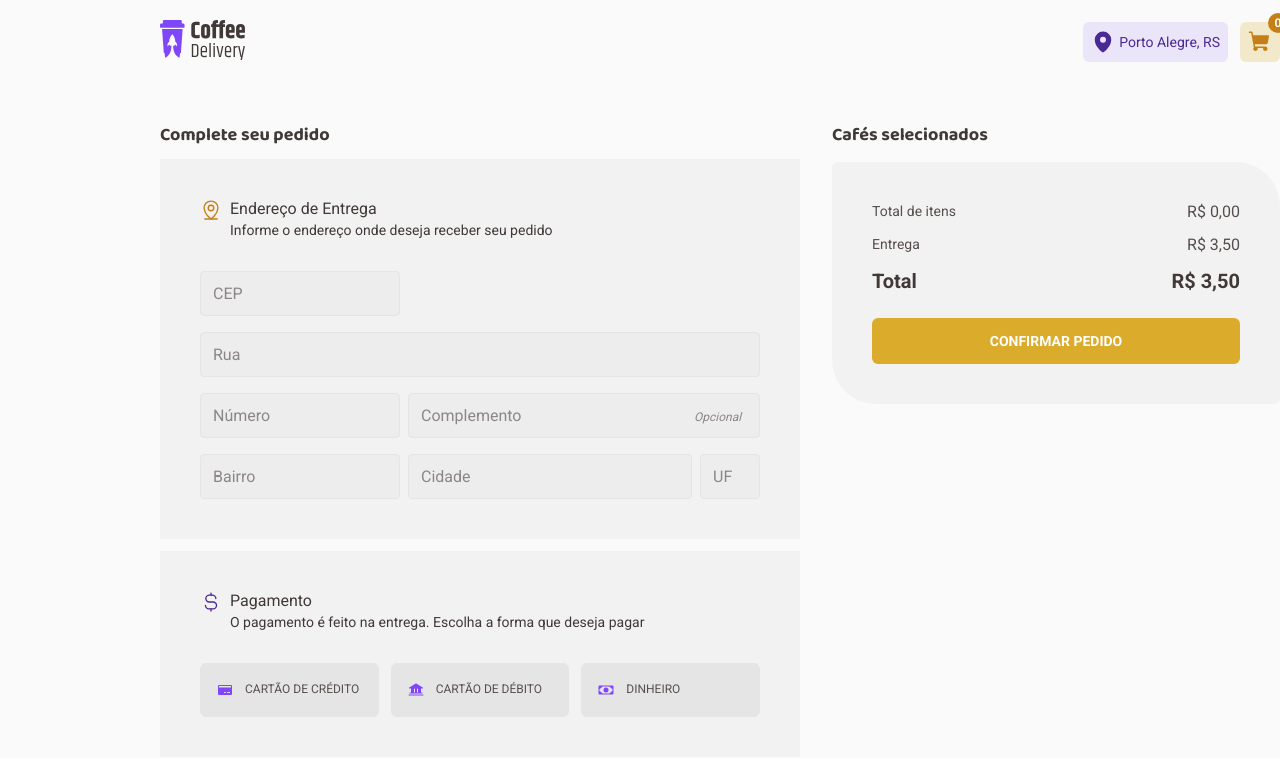
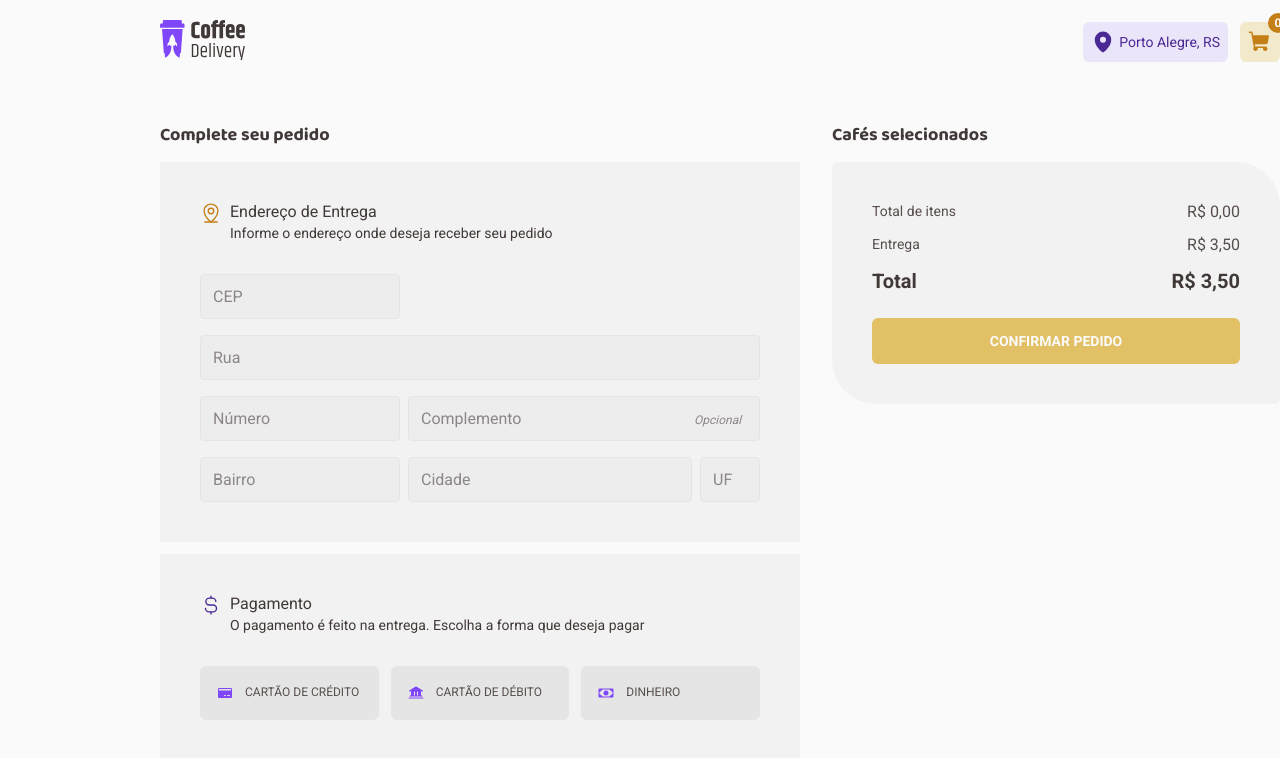
Before and after one commit to dsllt/coffeeDelivery, a React (Vite) app: page /checkout in a window 1280 px wide. Shown: the top 758 px of the page. Built offline with nearby package versions, Linux system fonts and the light colour scheme.

Commit message:
Salva os dados do formulário em um estadi

```diff
--- a/package.json
+++ b/package.json
@@ -10,6 +10,7 @@
     "lint": "eslint src --ext .ts,.tsx"
   },
   "dependencies": {
+    "@hookform/resolvers": "^3.1.0",
     "eslint-import-resolver-typescript": "^3.5.5",
     "i": "^0.3.7",
     "immer": "^10.0.1",
@@ -18,8 +19,10 @@
     "phosphor-react": "^1.4.1",
     "react": "^18.2.0",
     "react-dom": "^18.2.0",
+    "react-hook-form": "^7.43.9",
     "react-router-dom": "^6.10.0",
-    "styled-components": "^5.3.9"
+    "styled-components": "^5.3.9",
+    "zod": "^3.21.4"
   },
   "devDependencies": {
     "@rocketseat/eslint-config": "^1.2.0",
--- a/src/components/PaymentMethod/index.tsx
+++ b/src/components/PaymentMethod/index.tsx
@@ -32,7 +32,7 @@ function defineMethod(variant: PaymentMethodVariant) {
 
 export function PaymentMethod({ variant }: PaymentMethodProps) {
   return (
-    <PaymentMethodContainer variant={variant}>
+    <PaymentMethodContainer variant={variant} type="button">
       {defineMethod(variant)}
     </PaymentMethodContainer>
   )
--- a/src/contexts/CartContext.tsx
+++ b/src/contexts/CartContext.tsx
@@ -11,6 +11,7 @@ import {
   addItemAction,
   addItemToCartAction,
   deleteItemAction,
+  getCartFormAction,
   removeItemAction,
 } from '../reducers/cartItems/action'
 
@@ -34,14 +35,26 @@ export interface CoffeeItemProps {
   numberOfItems: number
 }
 
+export interface AddressFormDataProps {
+  number: string
+  cep: string
+  address: string
+  neighborhood: string
+  city: string
+  state: string
+  complement?: string | undefined
+}
+
 interface CartContextType {
   numberOfTotalItems: number
   cartItems: Cart[]
   coffeeItems: CoffeeItemProps[]
+  addressForm: AddressFormDataProps
   addItem: (name: string) => void
   deleteItem: (name: string) => void
   removeItem: (name: string) => void
   addItemToCart: (name: string, newItem: Cart) => void
+  getFormData: (data: AddressFormDataProps) => void
 }
 
 export const CartContext = createContext({} as CartContextType)
@@ -55,6 +68,7 @@ const initialState = {
   coffeeItems: coffeeList,
   numberOfItems: 0,
   numberOfTotalItems: 0,
+  addressForm: {},
 }
 
 export function CartContextProvider({ children }: CartContextProviderProps) {
@@ -77,7 +91,8 @@ export function CartContextProvider({ children }: CartContextProviderProps) {
     localStorage.setItem('@coffee-delivery:coffee-items-state-1.0.0', stateJSON)
   }, [coffeeItemsState])
 
-  const { coffeeItems, numberOfTotalItems, cartItems } = coffeeItemsState
+  const { coffeeItems, numberOfTotalItems, cartItems, addressForm } =
+    coffeeItemsState
 
   function addItem(name: string) {
     dispatch(addItemAction(name))
@@ -92,8 +107,27 @@ export function CartContextProvider({ children }: CartContextProviderProps) {
   }
 
   function addItemToCart(name: string, newItem: Cart) {
-    console.log('item to cart')
     dispatch(addItemToCartAction(name, newItem))
+  }
+
+  function getFormData(data: AddressFormDataProps) {
+    const formData = {
+      number: data.number,
+      cep: data.cep,
+      address: data.address.replace(/\b./g, function (m) {
+        return m.toUpperCase()
+      }),
+      neighborhood: data.neighborhood.replace(/\b./g, function (m) {
+        return m.toUpperCase()
+      }),
+      city: data.city.replace(/\b./g, function (m) {
+        return m.toUpperCase()
+      }),
+      state: data.state.toUpperCase(),
+      complement: data.complement,
+    }
+    dispatch(getCartFormAction(formData))
+    console.log(formData)
   }
 
   return (
@@ -106,6 +140,8 @@ export function CartContextProvider({ children }: CartContextProviderProps) {
         deleteItem,
         removeItem,
         addItemToCart,
+        getFormData,
+        addressForm,
       }}
     >
       {children}
--- a/src/pages/Checkout/index.tsx
+++ b/src/pages/Checkout/index.tsx
@@ -19,16 +19,57 @@ import { PaymentMethod } from '../../components/PaymentMethod'
 import { CartItem } from '../../components/CartItem'
 import { useContext, useEffect, useState } from 'react'
 import { CartContext } from '../../contexts/CartContext'
+import { useForm } from 'react-hook-form'
+import { zodResolver } from '@hookform/resolvers/zod'
+import zod from 'zod'
+import { NavLink } from 'react-router-dom'
 
 export function Checkout() {
-  const { coffeeItems, cartItems } = useContext(CartContext)
+  const { coffeeItems, getFormData } = useContext(CartContext)
   const [displayedTotalValue, setDisplayedTotalValue] = useState('')
   const [
     displayedTotalValueWithDeliveryFee,
     setDisplayedTotalValueWithDeliveryFee,
   ] = useState('')
+  const deliveryFee = 3.5
 
-  const deliveryFee = 3.5
+  const addressFormValidationSchema = zod.object({
+    cep: zod.string().min(1).max(8, 'O CEP deve ter no máximo 8 caracteres'),
+    address: zod.string().max(30, 'A rua deve ter no máximo 30 caracteres'),
+    number: zod
+      .string()
+      .min(1)
+      .max(4, 'O número deve ter no máximo 4 caracteres'),
+    complement: zod.string().optional(),
+    neighborhood: zod
+      .string()
+      .max(30, 'O bairro deve ter no máximo 30 caracteres'),
+    city: zod.string().max(20, 'A cidade deve ter no máximo 20 caracteres'),
+    state: zod.string().max(2, 'O estado deve ter no máximo 2 caracteres'),
+  })
+
+  const { register, handleSubmit, watch, reset } = useForm({
+    resolver: zodResolver(addressFormValidationSchema),
+  })
+
+  type AddressFormData = zod.infer<typeof addressFormValidationSchema>
+
+  function handleSubmitOrder(data: AddressFormData) {
+    getFormData(data)
+    reset()
+  }
+
+  // Verify content to validate button click
+  const cep = watch('cep')
+  const address = watch('address')
+  const number = watch('number')
+  const neighborhood = watch('neighborhood')
+  const city = watch('city')
+  const state = watch('state')
+
+  const isSubmitDisabled =
+    !cep || !address || !number || !neighborhood || !city || !state
+
   useEffect(() => {
     let totalValue = 0
     coffeeItems
@@ -46,8 +87,10 @@ export function Checkout() {
       (totalValue + deliveryFee).toFixed(2).toString().replace('.', ','),
     )
   }, [coffeeItems])
+
   return (
     <CheckoutContainer>
+      <form onSubmit={handleSubmit(handleSubmitOrder)}>
         <OrderForm>
           <h1>Complete seu pedido</h1>
           <AddressFormContainer>
@@ -59,18 +102,57 @@ export function Checkout() {
               </div>
             </AddressFormHeader>
             <AddressForm>
-            <input type="text" placeholder="CEP" className="mediumInput" />
-            <input type="text" placeholder="Rua" />
+              <input
+                type="text"
+                id="cep"
+                placeholder="CEP"
+                className="mediumInput"
+                {...register('cep')}
+              />
+              <input
+                type="text"
+                placeholder="Rua"
+                id="address"
+                {...register('address')}
+              />
               <div>
-              <input type="text" placeholder="Número" className="mediumInput" />
+                <input
+                  type="text"
+                  placeholder="Número"
+                  className="mediumInput"
+                  id="number"
+                  {...register('number')}
+                />
                 <div className="complementInput" optional-text="Opcional">
-                <input type="text" placeholder="Complemento" />
+                  <input
+                    type="text"
+                    placeholder="Complemento"
+                    id="complement"
+                    {...register('complement')}
+                  />
                 </div>
               </div>
               <div>
-              <input type="text" placeholder="Bairro" className="mediumInput" />
-              <input type="text" placeholder="Cidade" />
-              <input type="text" placeholder="UF" className="smallInput" />
+                <input
+                  type="text"
+                  placeholder="Bairro"
+                  className="mediumInput"
+                  id="neighborhood"
+                  {...register('neighborhood')}
+                />
+                <input
+                  type="text"
+                  placeholder="Cidade"
+                  id="city"
+                  {...register('city')}
+                />
+                <input
+                  type="text"
+                  placeholder="UF"
+                  className="smallInput"
+                  id="state"
+                  {...register('state')}
+                />
               </div>
             </AddressForm>
           </AddressFormContainer>
@@ -81,7 +163,8 @@ export function Checkout() {
               <div>
                 <h1>Pagamento</h1>
                 <span>
-                O pagamento é feito na entrega. Escolha a forma que deseja pagar
+                  O pagamento é feito na entrega. Escolha a forma que deseja
+                  pagar
                 </span>
               </div>
             </PaymentFormHeader>
@@ -113,9 +196,14 @@ export function Checkout() {
               <span>Total</span>
               <span>R$ {displayedTotalValueWithDeliveryFee}</span>
             </TotalContainer>
-          <ConfirmOrderButton>confirmar pedido</ConfirmOrderButton>
+            <NavLink to={'/success'}>
+              <ConfirmOrderButton type="submit" disabled={isSubmitDisabled}>
+                confirmar pedido
+              </ConfirmOrderButton>
+            </NavLink>
           </CartItemsContainer>
         </OrderCart>
+      </form>
     </CheckoutContainer>
   )
 }
--- a/src/pages/Checkout/styles.ts
+++ b/src/pages/Checkout/styles.ts
@@ -5,6 +5,12 @@ export const CheckoutContainer = styled.div`
   gap: 3.2rem;
   margin-top: 4rem;
   margin-bottom: 24rem;
+
+  > form {
+    display: flex;
+    flex-direction: row;
+    gap: 3.2rem;
+  }
 `
 
 export const BaseSideDiv = styled.div`
@@ -20,7 +26,6 @@ export const BaseSideDiv = styled.div`
 export const OrderForm = styled(BaseSideDiv)`
   display: flex;
   flex-direction: column;
-  gap: 1.2rem;
 `
 
 export const BaseFormDiv = styled.div`
@@ -46,7 +51,10 @@ export const FormHeader = styled.div`
   }
 `
 
-export const AddressFormContainer = styled(BaseFormDiv)``
+export const AddressFormContainer = styled(BaseFormDiv)`
+  margin-top: 1.5rem;
+  margin-bottom: 1.2rem;
+`
 
 export const AddressFormHeader = styled(FormHeader)`
   color: ${(props) => props.theme['yellow-dark']};
@@ -113,6 +121,10 @@ export const CartItemsContainer = styled(BaseFormDiv)`
   width: 44.8rem;
   border-radius: 6px 44px;
   margin-top: 1.5rem;
+
+  > a {
+    text-decoration: none;
+  }
 `
 
 export const PriceContainer = styled.div`
@@ -159,4 +171,9 @@ export const ConfirmOrderButton = styled.button`
   :hover {
     background: ${(props) => props.theme['yellow-dark']};
   }
+
+  &:disabled {
+    opacity: 0.7;
+    cursor: not-allowed;
+  }
 `
--- a/src/pages/Success/index.tsx
+++ b/src/pages/Success/index.tsx
@@ -1,8 +1,11 @@
 import { DeliveryInfo, OrderConfirmation, SuccessContainer } from './styles'
 import successIllustration from '../../assets/SuccessIllustration.png'
 import { MiniIcon } from '../../components/MiniIcon'
+import { useContext } from 'react'
+import { CartContext } from '../../contexts/CartContext'
 
 export function Success() {
+  const { addressForm } = useContext(CartContext)
   return (
     <SuccessContainer>
       <h1>Uhu! Pedido confirmado</h1>
@@ -15,10 +18,16 @@ export function Success() {
               <span>
                 Entrega em{' '}
                 <span className="boldText">
-                  Rua João Daniel Martinelli, 102
+                  {addressForm.address + ', ' + addressForm.number}
                 </span>
               </span>
-              <span>Farrapos - Porto Alegre, RS</span>
+              <span>
+                {addressForm.neighborhood +
+                  ' - ' +
+                  addressForm.city +
+                  ', ' +
+                  addressForm.state}
+              </span>
             </div>
           </DeliveryInfo>
           <DeliveryInfo>
--- a/src/reducers/cartItems/action.ts
+++ b/src/reducers/cartItems/action.ts
@@ -1,3 +1,4 @@
+import { AddressFormDataProps } from '../../contexts/CartContext'
 import { Cart } from './reducer'
 
 export enum ActionTypes {
@@ -5,6 +6,7 @@ export enum ActionTypes {
   DELETE_ITEM = 'DELETE_ITEM',
   REMOVE_ITEM_FROM_CART = 'REMOVE_ITEM_FROM_CART',
   ADD_ITEM_TO_CART = 'ADD_ITEM_TO_CART',
+  GET_CART_FORM = 'GET_CART_FORM',
 }
 
 export type Action =
@@ -15,6 +17,7 @@ export type Action =
       type: ActionTypes.ADD_ITEM_TO_CART
       payload: { name: string; newItem: Cart }
     }
+  | { type: ActionTypes.GET_CART_FORM; payload: { data: AddressFormDataProps } }
 
 export function addItemAction(name: string): Action {
   return {
@@ -29,15 +32,24 @@ export function deleteItemAction(name: string): Action {
     payload: { name },
   }
 }
+
 export function removeItemAction(name: string): Action {
   return {
     type: ActionTypes.REMOVE_ITEM_FROM_CART,
     payload: { name },
   }
 }
+
 export function addItemToCartAction(name: string, newItem: Cart): Action {
   return {
     type: ActionTypes.ADD_ITEM_TO_CART,
     payload: { name, newItem },
   }
 }
+
+export function getCartFormAction(data: AddressFormDataProps): Action {
+  return {
+    type: ActionTypes.GET_CART_FORM,
+    payload: { data },
+  }
+}
--- a/src/reducers/cartItems/reducer.ts
+++ b/src/reducers/cartItems/reducer.ts
@@ -1,5 +1,6 @@
 import { produce } from 'immer'
 import { Action, ActionTypes } from './action'
+import { AddressFormDataProps } from '../../contexts/CartContext'
 
 export interface CoffeeItem {
   name: string
@@ -22,6 +23,7 @@ interface CartItemsState {
   coffeeItems: CoffeeItem[]
   numberOfItems: number
   numberOfTotalItems: number
+  addressForm: AddressFormDataProps
 }
 
 export function cartItemsReducer(state: CartItemsState, action: Action) {
@@ -38,6 +40,7 @@ export function cartItemsReducer(state: CartItemsState, action: Action) {
         draft.coffeeItems[itemIndex].numberOfItems += 1
       })
     }
+
     case ActionTypes.DELETE_ITEM: {
       // Verify total total number of items in the cart
       let quantifyTotalItems: number
@@ -67,6 +70,7 @@ export function cartItemsReducer(state: CartItemsState, action: Action) {
         draft.coffeeItems[itemIndex].numberOfItems = itemTotal
       })
     }
+
     case ActionTypes.REMOVE_ITEM_FROM_CART: {
       const currentNumberOfItems = state.coffeeItems.filter(
         (item) => item.name === action.payload.name,
@@ -85,6 +89,7 @@ export function cartItemsReducer(state: CartItemsState, action: Action) {
         draft.coffeeItems[itemIndex].numberOfItems = 0
       })
     }
+
     case ActionTypes.ADD_ITEM_TO_CART: {
       const itemIndex = state.coffeeItems.findIndex((item) => {
         return item.name === action.payload.name
@@ -100,6 +105,12 @@ export function cartItemsReducer(state: CartItemsState, action: Action) {
         draft.cartItems[itemIndex] = action.payload.newItem
       })
     }
+
+    case ActionTypes.GET_CART_FORM:
+      return produce(state, (draft) => {
+        draft.addressForm = action.payload.data
+      })
+
     default:
       return state
   }
```
Also changed, not shown: 1 other file (tests, documents, lock files or other folders). Lines whose indentation alone changed are shown as unchanged.
